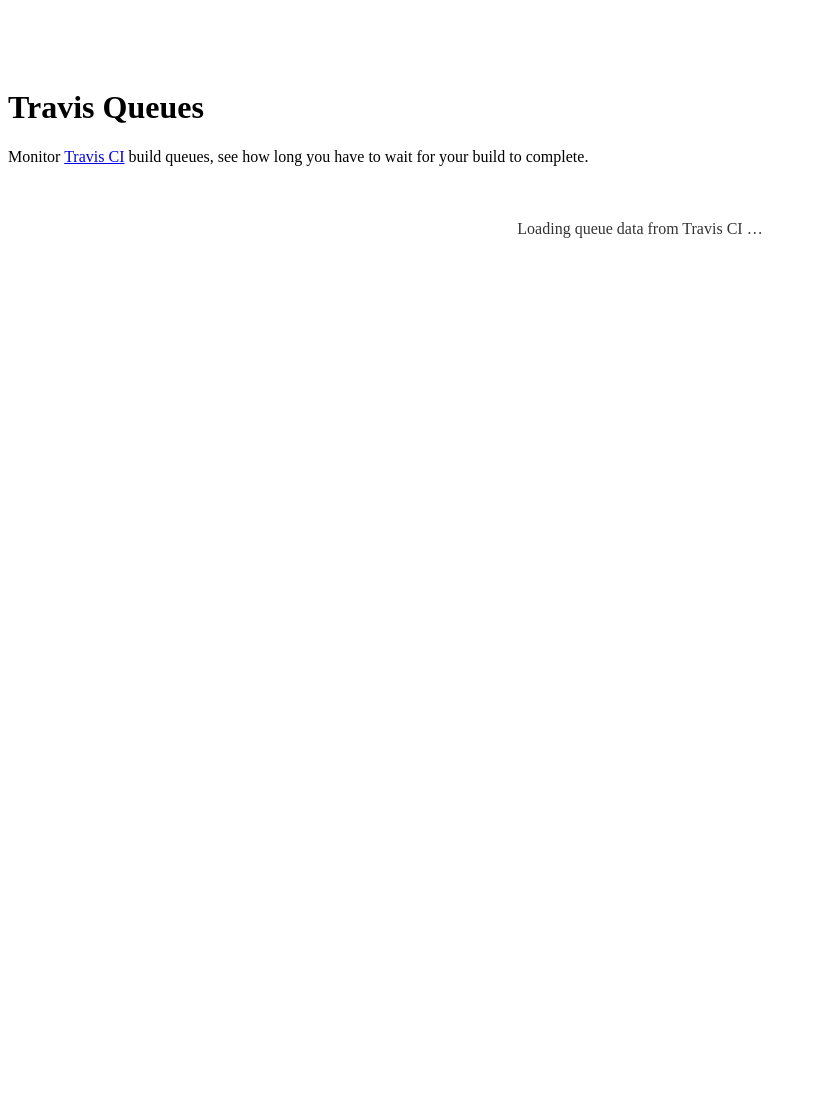
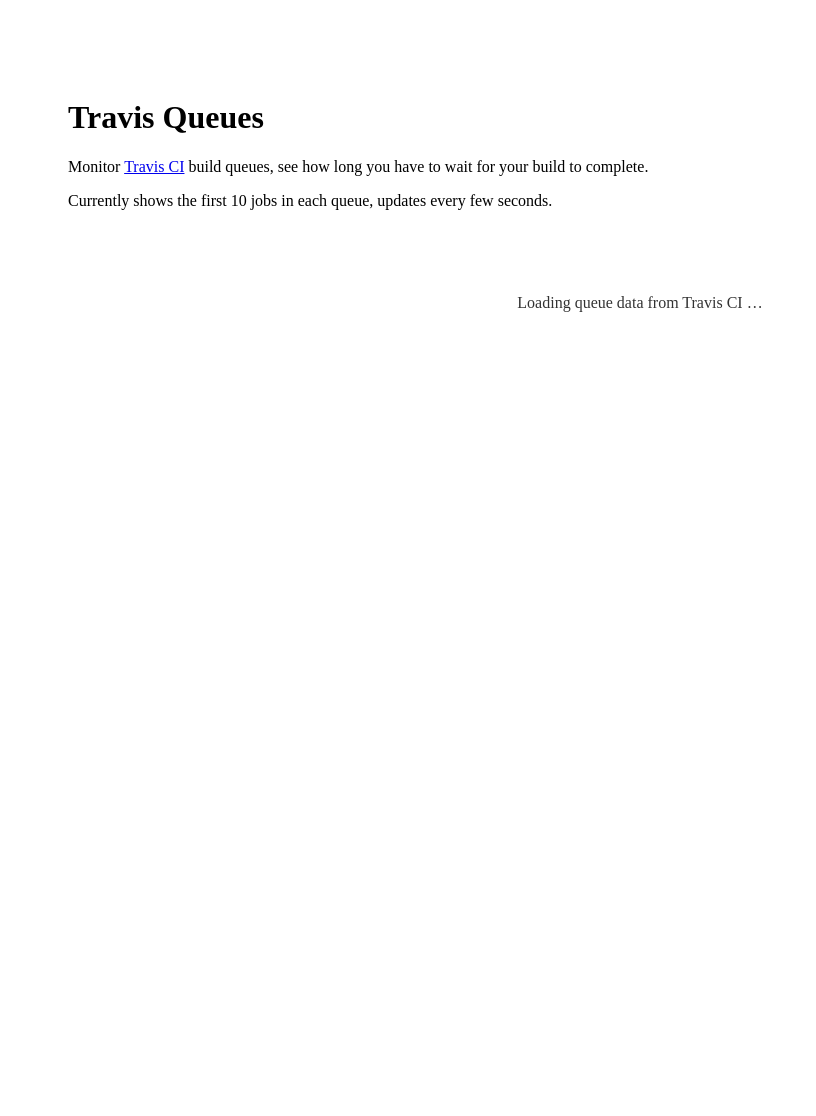
Before and after one commit to webignition/travis-queues, a Jekyll site: the page built from index.html, in a window 1280 px wide. Shown: the whole page, without its empty margins (0-816 px from the left). Built offline with Jekyll 4.4.1, drawn with Linux system fonts in a browser that asks for light colours; nearby versions of some CDN libraries; a style sheet for code colours, icons or effects is not loaded; some of the changed lines change nothing that is shown.

Commit message:
Update queues

```diff
--- a/_layouts/index.html
+++ b/_layouts/index.html
@@ -3,7 +3,7 @@
     <head>
         <title>{{ site.title }}</title>
         <meta http-equiv="Content-Type" content="text/html; charset=UTF-8">
-        <script src="//ajax.googleapis.com/ajax/libs/jquery/1.9.0/jquery.min.js"></script>
+        <script src="//ajax.googleapis.com/ajax/libs/jquery/1.8.2/jquery.min.js"></script>
         <script src="//netdna.bootstrapcdn.com/twitter-bootstrap/2.2.2/js/bootstrap.min.js"></script>
         <link href="//netdna.bootstrapcdn.com/twitter-bootstrap/2.2.2/css/bootstrap.no-icons.min.css" rel="stylesheet" />
         <link href="//netdna.bootstrapcdn.com/font-awesome/3.0.2/css/font-awesome.css" rel="stylesheet" />
@@ -19,6 +19,9 @@
                         <p>
                             Monitor <a href="http://travis-ci.org">Travis CI</a> build queues,
                             see how long you have to wait for your build to complete.
+                        </p>
+                        <p>
+                            Currently shows the first 10 jobs in each queue, updates every few seconds.
                         </p>
 
                     </div>
--- a/assets/css/app.css
+++ b/assets/css/app.css
@@ -1,7 +1,10 @@
 body {
-    padding-top: 60px;
-    padding-bottom: 40px;
+    padding: 40px 0;
     height:1000px;
+}
+
+.hero-unit {
+    padding: 30px 60px;
 }
 
 #placeholder div {
--- a/assets/js/app.js
+++ b/assets/js/app.js
@@ -82,11 +82,7 @@
             if (queueGroup.length > 0) {
                 var queueGroupName = queueGroup.join('-');
                 queueGroups[queueGroupName] = queueGroup;
-
-                //console.log(queueGroup, queueGroupName);
             }
-
-
         };
 
         var columnCount = 3;
@@ -112,38 +108,98 @@
 
         for (var queueGroupName in queueGroups) {
             if (queueGroups.hasOwnProperty(queueGroupName)) {
-                var row = $('<div class="row-fluid queue-group" id="queue-group-'+queueGroupName+'" />');
+                var queueGroupId = 'queue-group-'+queueGroupName;
+                var queueGroupElement = $('#'+queueGroupId);
+
+                if (queueGroupElement.length === 0) {
+                    $('#queues').append('<div class="row-fluid queue-group" id="'+queueGroupId+'" />');
+                }
+
+                queueGroupElement = $('#'+queueGroupId);
 
                 for (queueIndex = 0; queueIndex < queueGroups[queueGroupName].length; queueIndex++) {
                     var queueName = queueGroups[queueGroupName][queueIndex];
                     var queueLength = queues[queueName].length;
-                    var queueContent = $('<div class="span4 well queue" id="queue-'+queueName+'" />');
-                    queueContent.append($('<h2>'+getQueueLabel(queueName)+' ('+(queueLength)+')</h2>'));
+                    var queueId = 'queue-'+queueName;
+
+                    var queueElement = $('#'+queueId);
+                    if (queueElement.length === 0) {
+                        queueGroupElement.append('<div class="span4 well queue" id="'+queueId+'" />');
+                    }
+
+                    queueElement = $('#'+queueId);
+
+                    if ($('h2', queueElement).length === 0) {
+                        queueElement.append('<h2>'+getQueueLabel(queueName)+' (<span id="'+queueId+'-length">'+(queueLength)+'</span>)</h2>');
+                    } else {
+                        var queueLengthElement = $('#'+queueId+'-length');
+                        var currentQueueLength = queueLengthElement.text();
+
+                        if (currentQueueLength != queueLength) {
+                            queueLengthElement.text(queueLength);
+                        }
+                    }
 
                     var jobListMaxiumumLimit = 10;
                     var jobListLimit = Math.min(queueLength, jobListMaxiumumLimit);
 
-                    var jobList = $('<ul class="job-list" />');
+                    var jobListId = 'job-list-'+queueName;
+                    var jobListElement = $('#'+jobListId);
+
+                    if (jobListElement.length === 0) {
+                        queueElement.append('<ul class="job-list" id="'+jobListId+'" />');
+                    }
+
+                    jobListElement = $('#'+jobListId);
+
+                    var queueContainsJobById = function (jobId) {
+                        for (var jobIndex = 0; jobIndex < queueLength; jobIndex++) {
+                            if (queues[queueName][jobIndex].id == jobId) {
+                                return true;
+                            }
+                        }
+
+                        return false;
+                    }
+
+                    $('.job', jobListElement).each(function () {
+                        var jobElement = $(this);
+                        var jobId = jobElement.attr('id').replace('job-', '');
+
+                        if (!queueContainsJobById(jobId)) {
+                            jobElement.animate({
+                                'opacity':0
+                            }, function () {
+                                jobElement.remove();
+                            });
+                        }
+                    });
 
                     for (var jobIndex = 0; jobIndex < jobListLimit; jobIndex++) {
-                        var job_id = queues[queueName][jobIndex].id;
+                        var jobId = 'job-'+queues[queueName][jobIndex].id;
 
-                        jobList.append($('<li id="job-'+(job_id)+'" class="job">job</li>'));
-                        presentRepoInJobList(queues[queueName][jobIndex]);
+                        var jobElement = $('#'+jobId);
+                        if (jobElement.length === 0) {
+                            if ($('.job', jobListElement).length < jobListMaxiumumLimit) {
+                                jobElement = $('<li id="'+jobId+'" class="job">'+jobId+'</li>');
+                                jobElement.css({
+                                    'opacity':0
+                                });
+;
+                                jobListElement.append(jobElement);
+                                jobElement.animate({
+                                    'opacity':1
+                                });
+                            }
+
+                            presentRepoInJobList(queues[queueName][jobIndex]);
+                        }
                     }
-
-                    queueContent.append(jobList);
-                    row.append(queueContent);
                 }
-
-                $('#queues').append(row);
             }
         }
-    };
 
-
-    var updateQueues = function () {
-        console.log('update queues');
+        callback();
     };
 
     var presentRepoInJobList = function (job) {
@@ -177,7 +233,11 @@
     var updateQueues = function () {
         getJobs(function () {
             buildQueues(jobCollection, function () {
-                //updateQueues(queues);
+                renderQueues(queues, function () {
+                    window.setTimeout(function () {
+                        updateQueues();
+                    }, 1000);
+                });
             });
         });
     };
@@ -201,7 +261,7 @@
             renderQueues(queues, function () {
                 window.setTimeout(function () {
                     updateQueues();
-                }, 3000);
+                }, 1000);
             });
         });
     });
```
